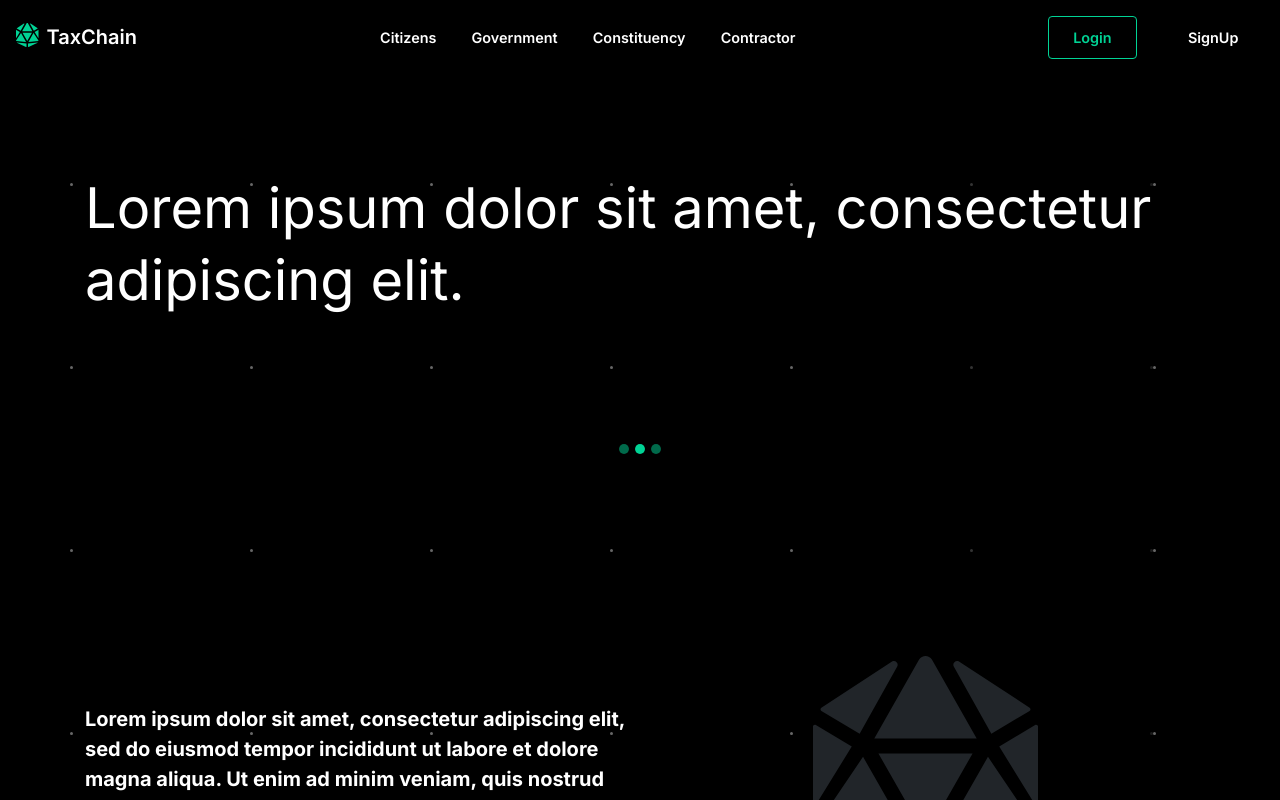
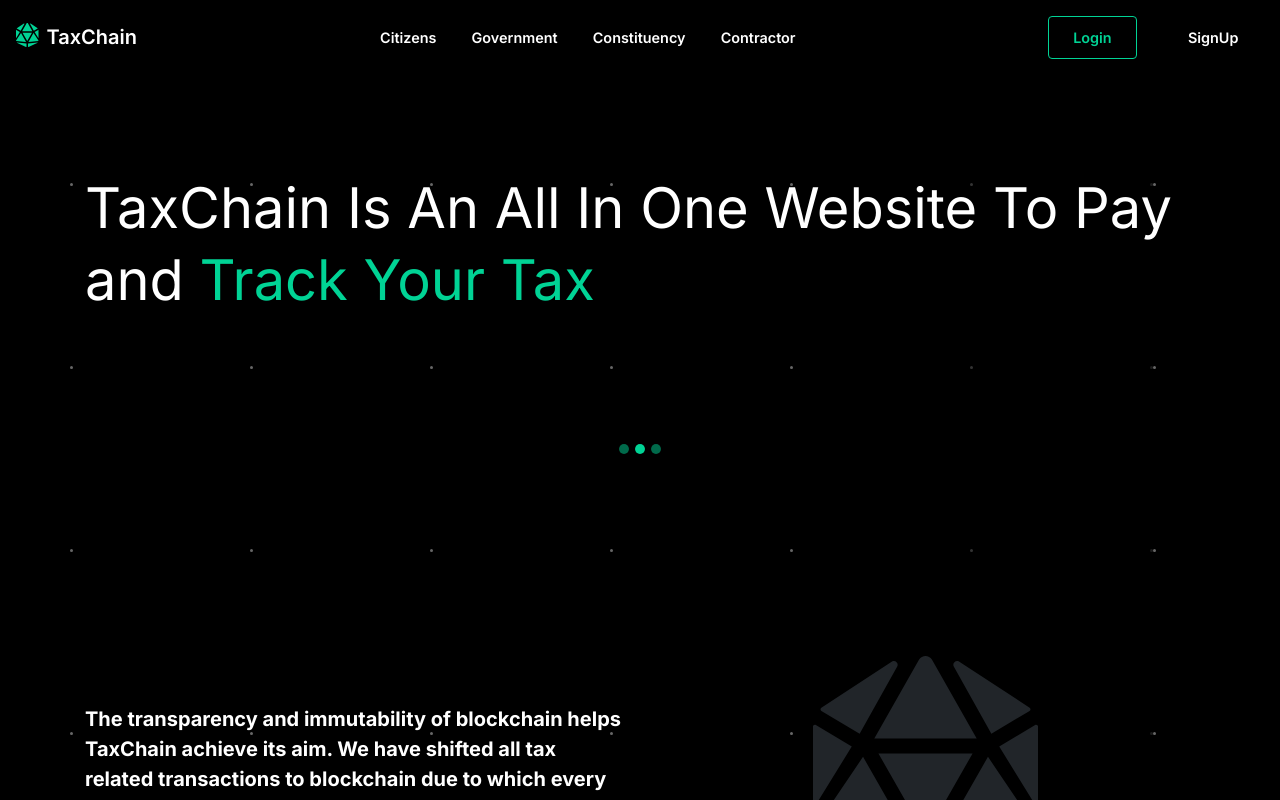
Before and after one commit to agrim19/Tax_Chain, a React (Create React App) app in the folder client/: page / in a window 1280 px wide. Both pictures are taken after a click on the item 624 px from the left and 449 px from the top of the page. Shown: the top 800 px of the page. Built offline with nearby package versions, Linux system fonts and the light colour scheme; no server answers.

Commit message:
replace dummy text in home page

```diff
--- a/client/src/components/card/card.css
+++ b/client/src/components/card/card.css
@@ -14,3 +14,7 @@
     border-radius: 2px;
     transition: box-shadow 0.3s ease-in-out;
 }
+
+.card-text-justify {
+    text-align: justify;
+}
--- a/client/src/components/card/card.js
+++ b/client/src/components/card/card.js
@@ -14,7 +14,9 @@ function WhiteCard({ caption, title, imgUrl }) {
                 />
                 <Card.Body>
                     <Card.Title>{title}</Card.Title>
-                    <Card.Text>{caption}</Card.Text>
+                    <Card.Text className="card-text-justify">
+                        {caption}
+                    </Card.Text>
                 </Card.Body>
             </Card>{" "}
         </Col>
--- a/client/src/components/carousel/carousel.js
+++ b/client/src/components/carousel/carousel.js
@@ -8,24 +8,24 @@ function Slider() {
             <Carousel.Item interval={1500}>
                 <Carousel.Caption>
                     <p>
-                        Nulla vitae elit libero,{" "}
-                        <span className="green">a pharetra </span>
-                        augue mollis interdum.
+                        TaxChain Reduces Corruption and Creates
+                        <span className="green"> Transparency </span>
                     </p>
                 </Carousel.Caption>
             </Carousel.Item>
             <Carousel.Item interval={1500}>
                 <Carousel.Caption>
                     <p>
-                        Lorem ipsum dolor sit amet, consectetur adipiscing elit.
+                        TaxChain Is An All In One Website To Pay and
+                        <span className="green"> Track Your Tax</span>
                     </p>
                 </Carousel.Caption>
             </Carousel.Item>
             <Carousel.Item interval={1500}>
                 <Carousel.Caption>
                     <p>
-                        Praesent commodo cursus magna, vel scelerisque nisl
-                        consectetur.
+                        A <span className="green">Revolutionary Idea </span>
+                        Which Can End Corruption Forever
                     </p>
                 </Carousel.Caption>
             </Carousel.Item>
--- a/client/src/pages/home/home.js
+++ b/client/src/pages/home/home.js
@@ -1,98 +1,93 @@
-import React from 'react';
-import NavigationBar from '../../components/navbar/navbar.js';
-import Slider from '../../components/carousel/carousel.js';
-import WhiteCard from '../../components/card/card.js';
-import Footer from '../../components/footer/footer.js';
-import { Container, Row, Col, Button } from 'react-bootstrap';
-import { FontAwesomeIcon } from '@fortawesome/react-fontawesome';
-import { faArrowRight, faDiceD20 } from '@fortawesome/free-solid-svg-icons';
+import React from "react";
+import NavigationBar from "../../components/navbar/navbar.js";
+import Slider from "../../components/carousel/carousel.js";
+import WhiteCard from "../../components/card/card.js";
+import Footer from "../../components/footer/footer.js";
+import { Container, Row, Col, Button } from "react-bootstrap";
+import { FontAwesomeIcon } from "@fortawesome/react-fontawesome";
+import { faArrowRight, faDiceD20 } from "@fortawesome/free-solid-svg-icons";
 
-import './home.css';
+import "./home.css";
 
 function Home() {
     return (
         <div>
             <NavigationBar></NavigationBar>
-            <div className='black-bg'>
-                <Container className='img'>
+            <div className="black-bg">
+                <Container className="img">
                     <Row>
                         <Col>
                             <Slider></Slider>
                         </Col>
                     </Row>
-                    <Row className='row-2'>
+                    <Row className="row-2">
                         <Col md={6}>
-                            <p className='white-text'>
-                                Lorem ipsum dolor sit amet, consectetur
-                                adipiscing elit, sed do eiusmod tempor
-                                incididunt ut labore et dolore magna aliqua. Ut
-                                enim ad minim veniam, quis nostrud exercitation
-                                ullamco
+                            <p className="white-text">
+                                The transparency and immutability of blockchain
+                                helps TaxChain achieve its aim. We have shifted
+                                all tax related transactions to blockchain due
+                                to which every single transaction taking place
+                                in the complete chain is visible to evey person
+                                of the country making it easier for general
+                                public to keep track of the total tax
+                                collection. With TaxChain people know whether
+                                their funds are being used well or not.
                             </p>
-                            <a href='/login' className='bold-green'>
+                            <a href="/login" className="bold-green">
                                 GET STARTED
                                 <FontAwesomeIcon
-                                    className='icon-arrow'
+                                    className="icon-arrow"
                                     icon={faArrowRight}
                                 />
                             </a>
                         </Col>
                         <Col md={6}>
                             <FontAwesomeIcon
-                                className='icon-big'
+                                className="icon-big"
                                 icon={faDiceD20}
                             />
                         </Col>
                     </Row>
                 </Container>
             </div>
-            <div className='white-bg'>
+            <div className="white-bg">
                 <Container>
                     <Row>
                         <Col md={5}>
-                            <h3 className='grey'>Lorem ipsum</h3>
-                            <h3 className='heading'>
-                                Lorem ipsum dolor sit amet consectetur
-                                adipiscing elit
+                            <h3 className="grey">TaxChain For Everyone</h3>
+                            <h3 className="heading">
+                                Citizens Government Local Bodies Contractors
                             </h3>
                         </Col>
                         <Col md={7}></Col>
                         <WhiteCard
-                            caption="Some quick example text to build on the
-                        card title and make up the bulk of the
-                        card's content."
-                            title='Citizen'
-                            imgUrl='https://image.freepik.com/free-vector/group-young-people-waving-hand_23-2148361692.jpg'
+                            caption="TaxChain Allows Citizens to Track their Taxes. Citizens can pay taxes using Tokens, View Funds Alloted by government to various constituencies and how these funds are being used by them."
+                            title="Citizen"
+                            imgUrl="https://image.freepik.com/free-vector/group-young-people-waving-hand_23-2148361692.jpg"
                         ></WhiteCard>
                         <WhiteCard
-                            caption="Some quick example text to build on the
-                        card title and make up the bulk of the
-                        card's content."
-                            title='Government'
-                            imgUrl='https://image.freepik.com/free-vector/us-supreme-court-building-flat-vector-illustration_82574-4466.jpg'
+                            caption="TaxChain Creates Transparency.Government can know what work is being done in the constituencies."
+                            title="Government"
+                            imgUrl="https://image.freepik.com/free-vector/us-supreme-court-building-flat-vector-illustration_82574-4466.jpg"
                         ></WhiteCard>
                         <WhiteCard
-                            caption="Some quick example text to build on the
-                        card title and make up the bulk of the
-                        card's content."
-                            title='Local Government Bodies'
-                            imgUrl='https://www.thedigitaltransformationpeople.com/wp-content/uploads/2019/05/leadership-640x400-c-default.jpg'
+                            caption="TaxChain reduces corruption in local government bodies and prevents corrupt MLAs from using tax money for their own benefit."
+                            title="Local Government Bodies"
+                            imgUrl="https://www.thedigitaltransformationpeople.com/wp-content/uploads/2019/05/leadership-640x400-c-default.jpg"
                         ></WhiteCard>
                         <WhiteCard
-                            caption="Some quick example text to build on the
-                        card title and make up the bulk of the
-                        card's content."
-                            title='Contractors'
-                            imgUrl='https://image.freepik.com/free-vector/engineers-team-discussing-issues-construction-site_74855-4786.jpg'
+                            caption="Even the money a state govt entity allots to the contractors for various projects is well tracked. This can help keep track of exactly where they used the money, hence again reducing corruption."
+                            title="Contractors"
+                            imgUrl="https://image.freepik.com/free-vector/engineers-team-discussing-issues-construction-site_74855-4786.jpg"
                         ></WhiteCard>
                         <Col>
                             <Button
-                                href='/login'
-                                size='lg'
-                                className='button-green'
+                                href="/login"
+                                size="lg"
+                                className="button-green"
                             >
                                 Login
-                            </Button>{' '}
+                            </Button>{" "}
                         </Col>
                     </Row>
                 </Container>
```
